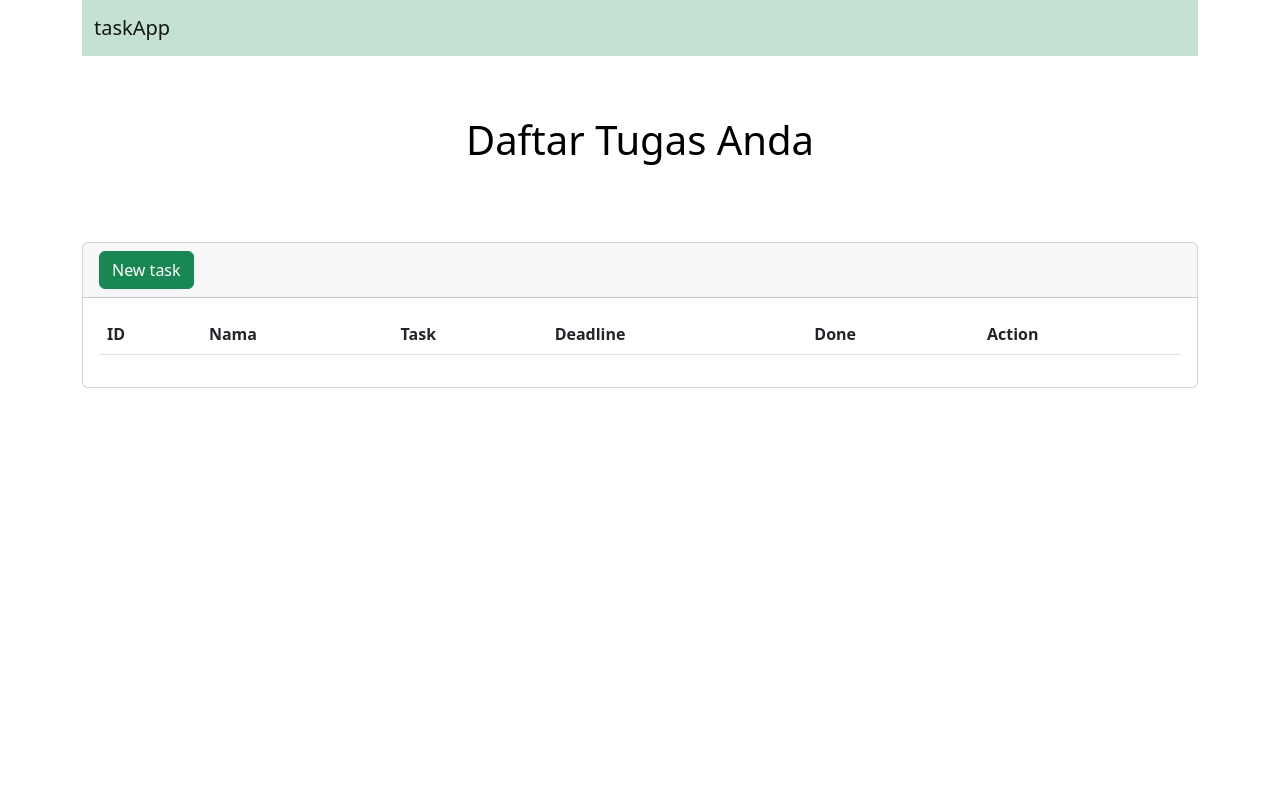
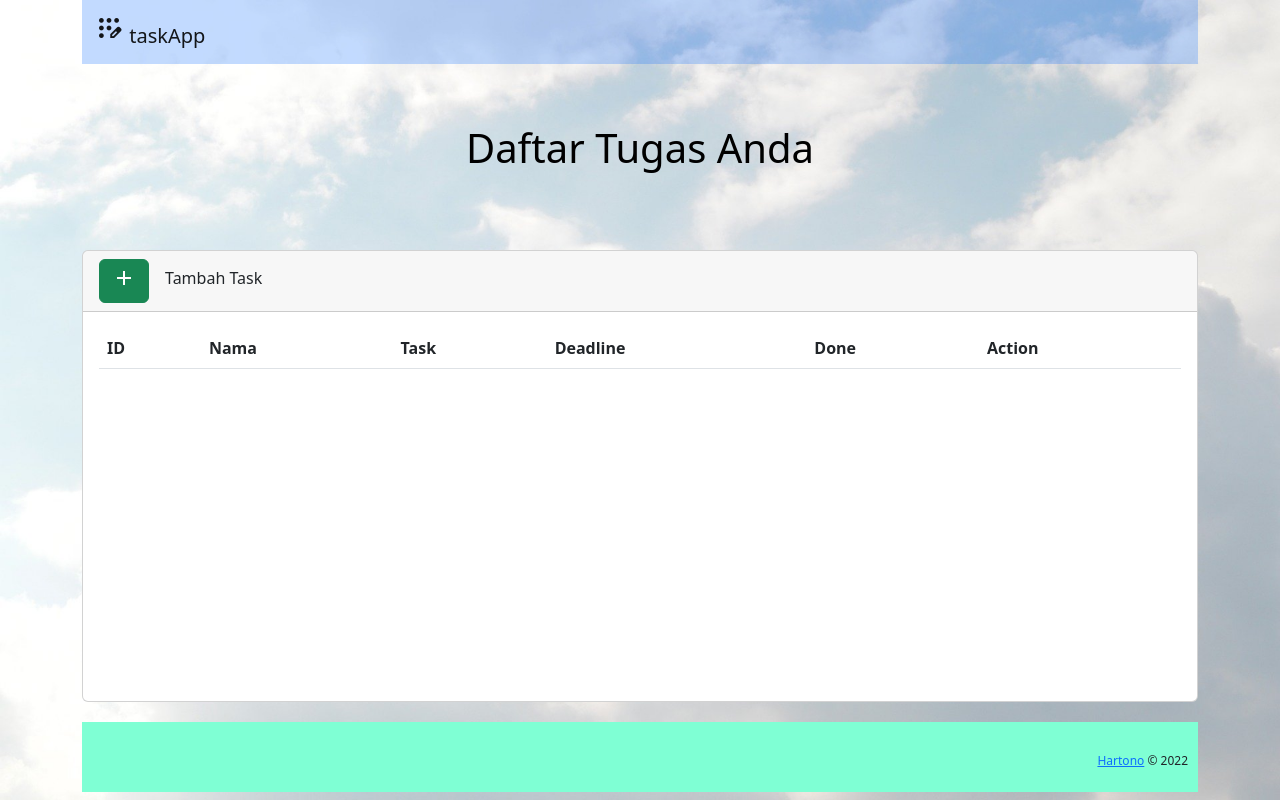
Before and after one commit to kaconk17/goTaskApp, a plain HTML site: page views/index.html in a window 1280 px wide. Drawn offline with nearby package versions, Linux system fonts and the light colour scheme; no server answers.

Commit message:
add background

```diff
--- a/views/index.html
+++ b/views/index.html
@@ -6,12 +6,29 @@
     <meta name="viewport" content="width=device-width, initial-scale=1.0">
     <title>{{.title}}</title>
    <style>
+    body {
+        background-image: url("bg.jpg");
+        background-size: cover;
+    }
     .top-wrapper {
     padding: 60px 0 70px 0;
 
     background-size: cover;
     color: black;
     text-align: center;
+
+
+    }
+    footer {
+        margin-top: 20px;
+        font-size: 12px;
+        height: 70px;
+        background-color:aquamarine;
+        text-align: end;
+    }
+    footer p {
+        padding-top: 30px;
+        padding-right: 10px;
     }
    </style>
     <!-- Bootsrap -->
@@ -20,9 +37,11 @@
 </head>
 <body>
     <div class="container">
-        <nav class="navbar bg-success bg-opacity-25">
+        <nav class="navbar bg-primary bg-opacity-25">
             <div class="container-fluid">
-              <a class="navbar-brand" id="base" href="{{.baseurl}}">taskApp</a>
+              <a class="navbar-brand" id="base" href="{{.baseurl}}"><span class="material-symbols-outlined" style="font-size:30px;">
+                app_registration
+                </span> taskApp</a>
             </div>
         </nav>
         <div class="top-wrapper">
@@ -33,8 +52,15 @@
 
         <div class="card">
             <div class="card-header">
+              <div class="row g-3">
+                <div class="col-auto">
+                    <button class="btn btn-success" data-bs-toggle="modal" data-bs-target="#exampleModal"><span class="material-symbols-outlined">add</span></button>
+                </div>
+                <div class="col-auto">
+                    <input type="text" readonly class="form-control-plaintext" value="Tambah Task">
+                </div>
+              </div>
 
-                    <button class="btn btn-success" data-bs-toggle="modal" data-bs-target="#exampleModal">New task</button>
 
             </div>
             <div class="card-body">
@@ -47,13 +73,17 @@
                         <th>Done</th>
                         <th>Action</th>
                     </thead>
-                    <tbody>
+                    <tbody style="height: 300px; overflow-y: auto;">
 
                     </tbody>
                 </table>
             </div>
         </div>
+    </body>
+    <footer>
 
+        <p> <a href="https://github.com/kaconk17">Hartono</a> &copy; 2022</p>
+    </footer>
           <!-- Modal -->
 <div class="modal fade" id="exampleModal" tabindex="-1" aria-labelledby="exampleModalLabel" aria-hidden="true">
     <div class="modal-dialog modal-dialog-centered">
```
Also changed, not shown: views/bg.jpg (added), 1 other file.
